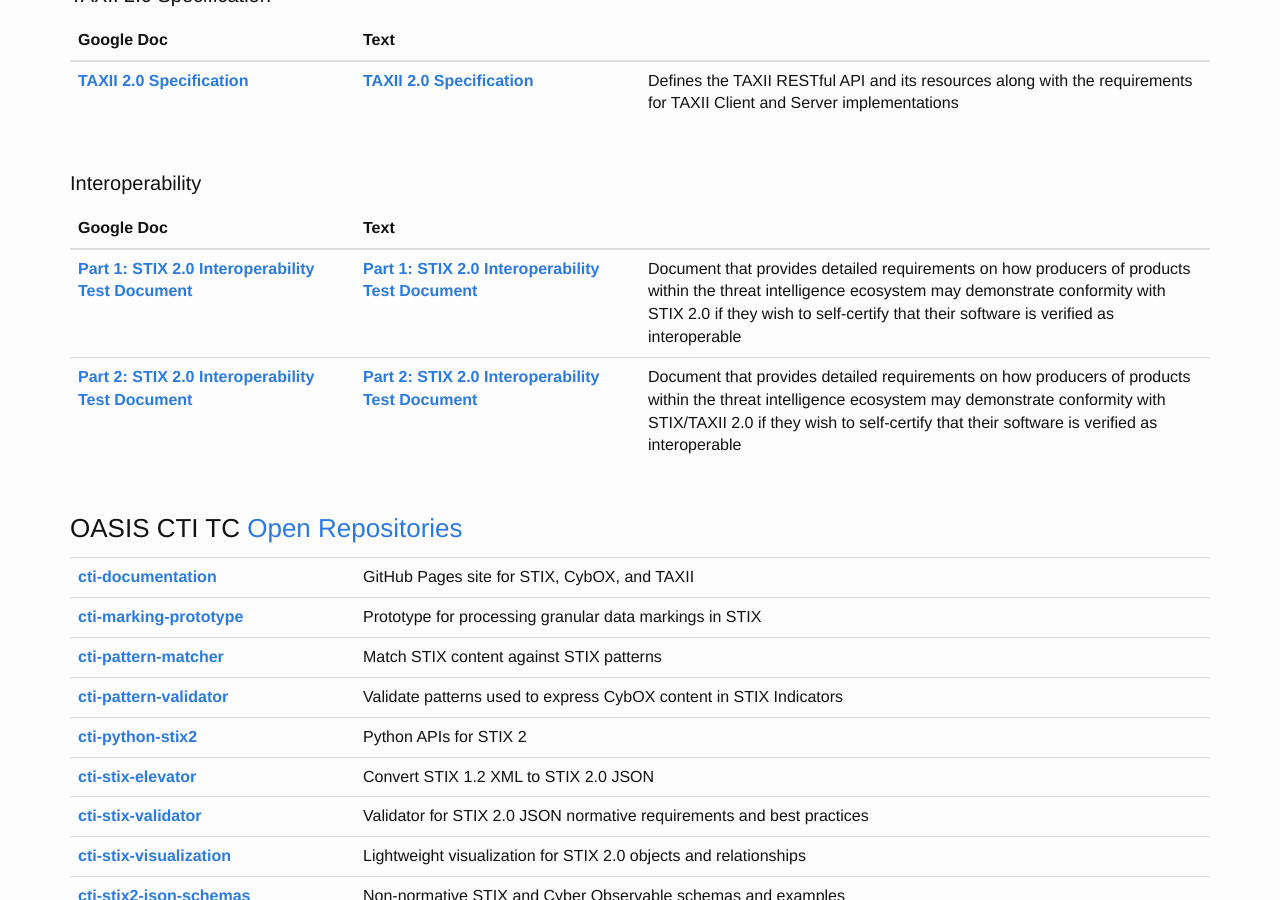
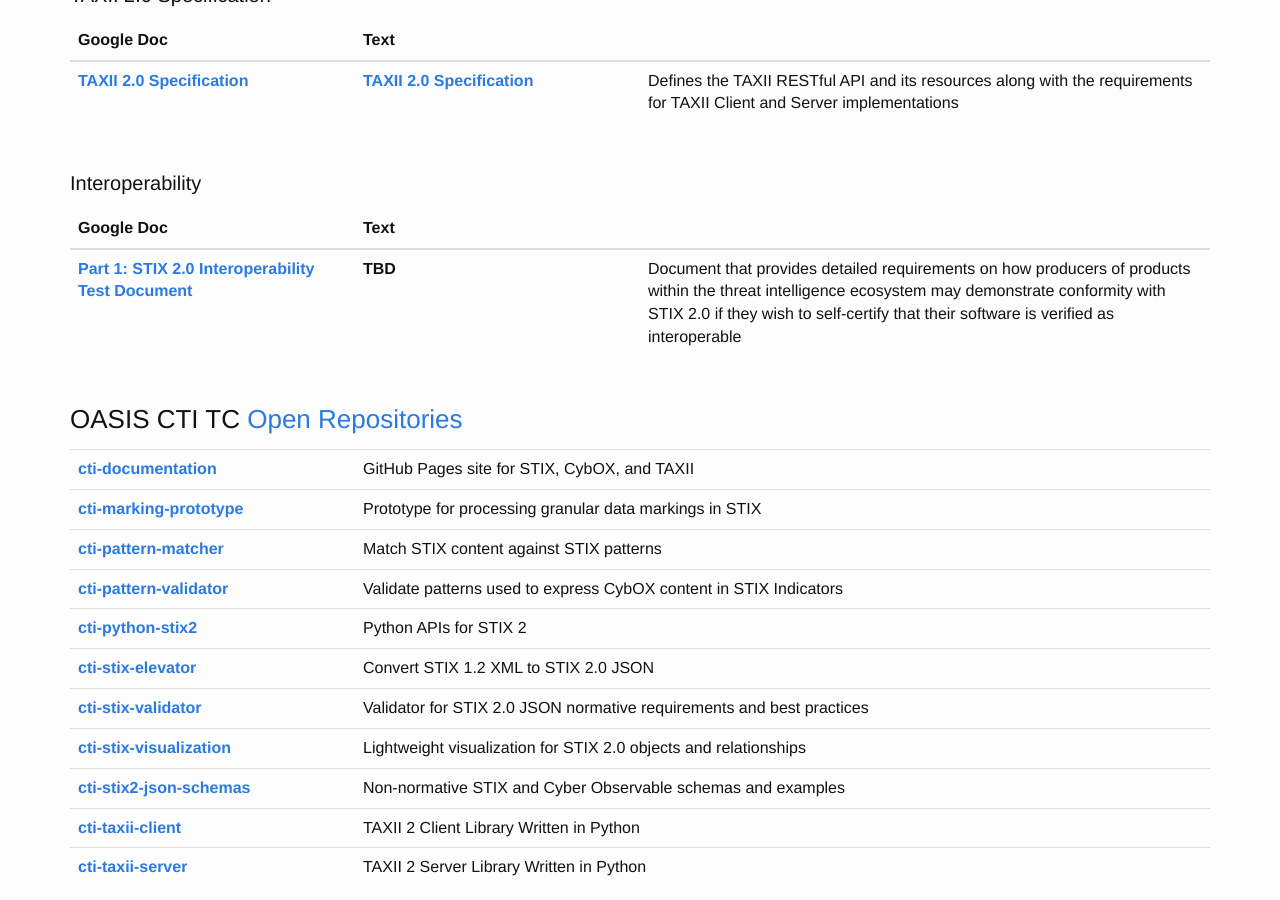
Before and after one commit to oasis-open/cti-documentation, a Jekyll site: the page built from resources.md, in a window 1280 px wide and 900 px high, scrolled down 901 px. Built offline with Jekyll 4.4.1, drawn with Linux system fonts in a browser that asks for light colours.

Commit message:
Removed Interoperability until final review of documents has been made

```diff
--- a/resources.md
+++ b/resources.md
@@ -38,8 +38,8 @@
 {: .table .table-hover .table-example .table-desc .table-col1-width .table-col2-width}
 | Google Doc | Text | |
 | :------ | | :------ | ----------- |
-[**Part 1: STIX 2.0 Interoperability Test Document**](https://docs.google.com/document/d/1Bk3QsGqS84odU2iJtTZ8GokLZIOuz52iM7QKkRhJtQc){: target="_blank"}|[**Part 1: STIX 2.0 Interoperability Test Document**](https://docs.google.com/document/d/1Bk3QsGqS84odU2iJtTZ8GokLZIOuz52iM7QKkRhJtQc/pub){: target="_blank"}|Document that provides detailed requirements on how producers of products within the threat intelligence ecosystem may demonstrate conformity with STIX 2.0 if they wish to self-certify that their software is verified as interoperable|
-[**Part 2: STIX 2.0 Interoperability Test Document**](https://docs.google.com/document/d/11MocPK3s8im8O5-7rgZhtVHoxO72aQicJj2v-HDx-Q8){: target="_blank"}|[**Part 2: STIX 2.0 Interoperability Test Document**](https://docs.google.com/document/d/11MocPK3s8im8O5-7rgZhtVHoxO72aQicJj2v-HDx-Q8/pub){: target="_blank"}|Document that provides detailed requirements on how producers of products within the threat intelligence ecosystem may demonstrate conformity with STIX/TAXII 2.0 if they wish to self-certify that their software is verified as interoperable|
+[**Part 1: STIX 2.0 Interoperability Test Document**](https://docs.google.com/document/d/1Bk3QsGqS84odU2iJtTZ8GokLZIOuz52iM7QKkRhJtQc){: target="_blank"}|**TBD**|Document that provides detailed requirements on how producers of products within the threat intelligence ecosystem may demonstrate conformity with STIX 2.0 if they wish to self-certify that their software is verified as interoperable|
+
 
 ### OASIS CTI TC [Open Repositories](https://www.oasis-open.org/resources/open-repositories/){: target="_blank"}
 
```
